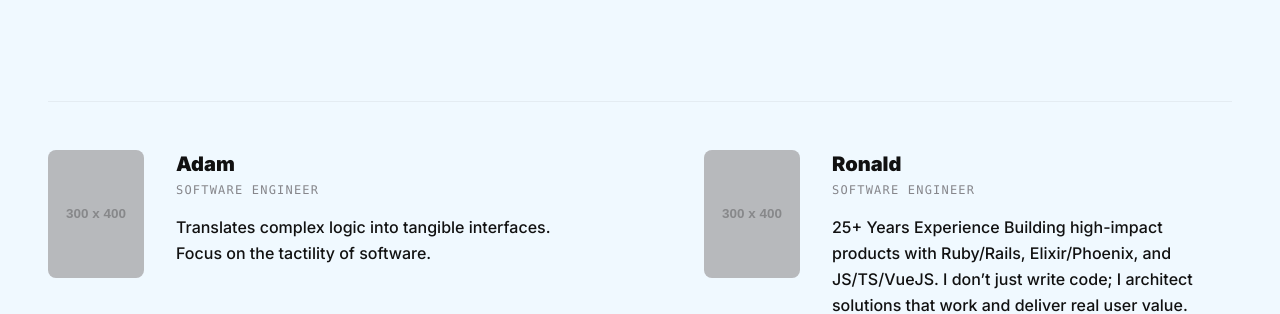
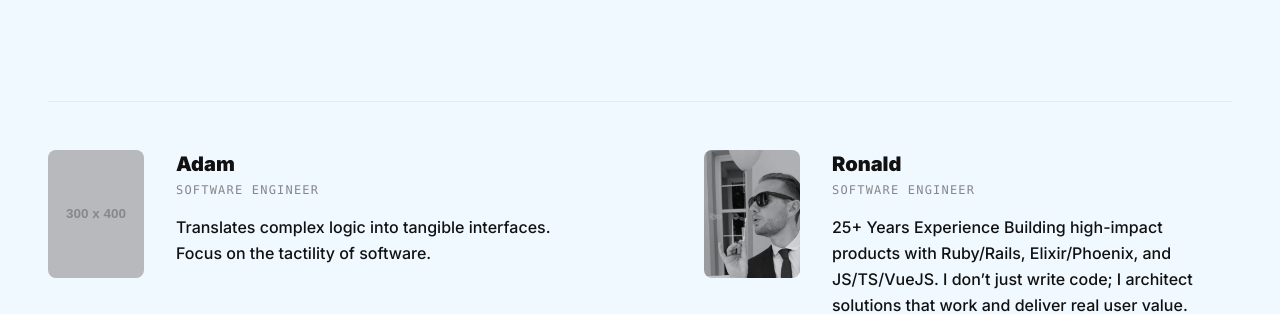
Before and after one commit to roadwerk/roadwerk.github.io, a plain HTML site: page index.html in a window 1280 px wide. Shown: the part 488-802 px from the top of the page. Drawn offline with nearby package versions, Linux system fonts and the light colour scheme; placeholder pictures from the web are drawn by us.

Commit message:
Adds a picture of me

```diff
--- a/index.html
+++ b/index.html
@@ -127,7 +127,7 @@
             <!-- Ronald -->
             <div class="flex flex-row items-start gap-8 group">
                 <a href="https://www.ronald-klaus.de" target="_blank" class="w-24 h-32 shrink-0 bg-gray-200 rounded-lg overflow-hidden block">
-                    <img src="https://www.placehold.co/300x400/e0e0e0/cccccc?text=+" alt="Ronald Placeholder" class="w-full h-full object-cover img-grayscale mix-blend-multiply">
+                    <img src="assets/ronald.png" alt="Ronald Klaus" class="w-full h-full object-cover img-grayscale mix-blend-multiply">
                 </a>
 
                 <div>
```
Also changed, not shown: assets/ronald.png (added).
